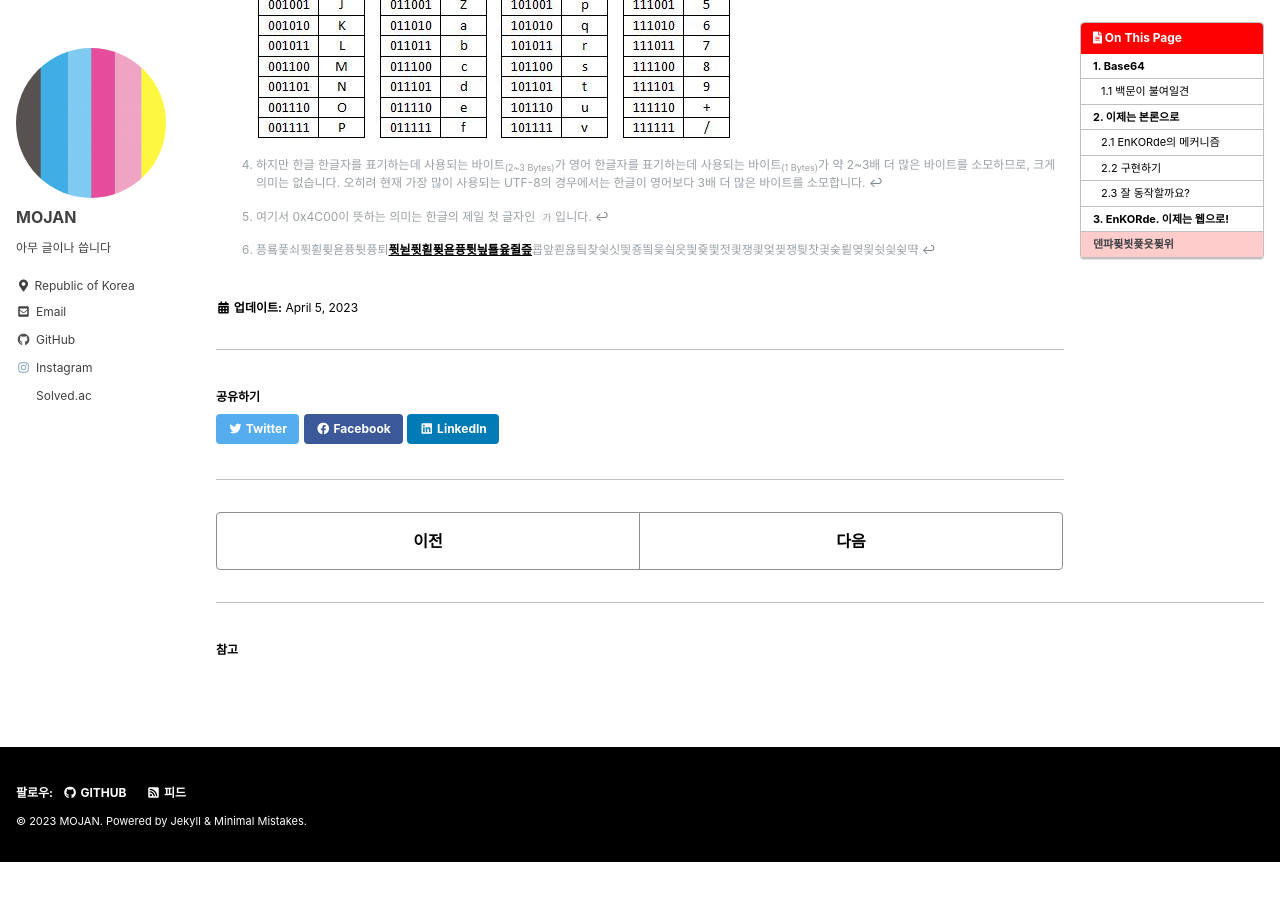
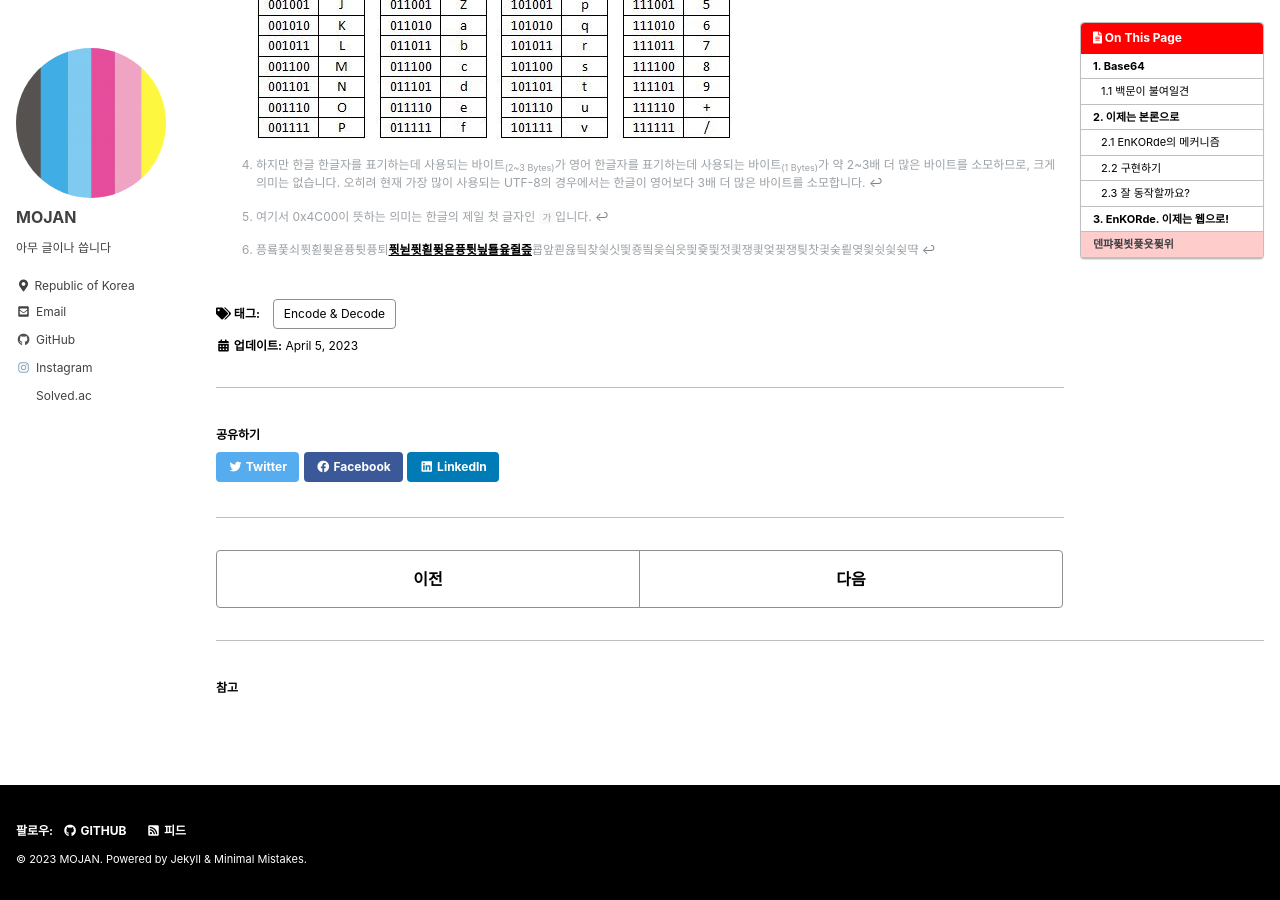
Before and after one commit to MOJAN3543/MOJAN3543.github.io, a Jekyll site: the page built from _posts/EncodeByKorean/2023-04-06-EncodeByKorean.md, in a window 1280 px wide and 900 px high, scrolled down 6342 px. Built offline with Jekyll 4.4.1, drawn with Linux system fonts in a browser that asks for light colours; cached includes are drawn as plain includes; before the commit the page ends 7204 px from its top, so only the background shows below that.

Commit message:
Update 2023-04-06-EncodeByKorean.md

```diff
--- a/_posts/EncodeByKorean/2023-04-06-EncodeByKorean.md
+++ b/_posts/EncodeByKorean/2023-04-06-EncodeByKorean.md
@@ -2,6 +2,8 @@
 title: "한글로 인코딩을 해보자! EnKORde"
 toc: true
 toc_sticky: true
+tag:
+- Encode & Decode
 last_modified_at: 2023-04-05
 ---
 ![이진수](https://github.com/MOJAN3543/MOJAN3543.github.io/blob/main/_posts/EncodeByKorean/EnKORdeTitle.png?raw=true "이진수")
```
